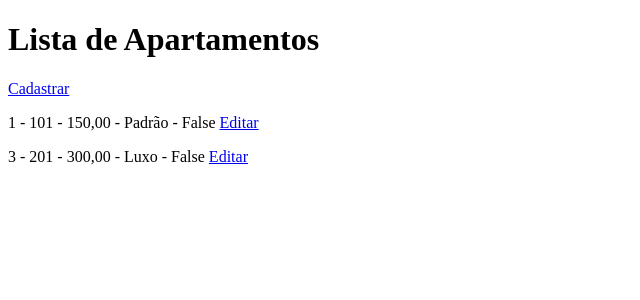
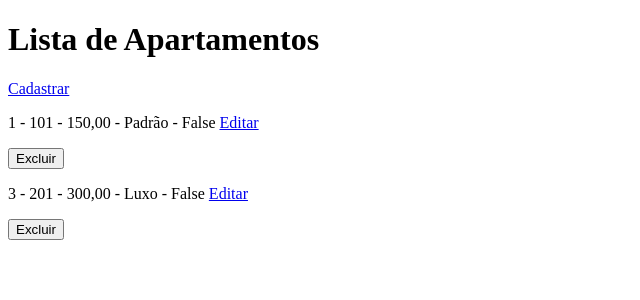
Before and after one commit to lucassmarquess/disciplina-codding, a Django app: page /apartamentos/ in a window 1280 px wide. Shown: the top 300 px of the page, without its empty margins (0-640 px from the left). Run offline with Django 5.2, Linux system fonts and the light colour scheme; data comes from the database, SQL or seed files in the repository; both versions use the stored data as it was after the commit.

Commit message:
feat: cria exclusão de apartamento

```diff
--- a/atividade3/hotel/templates/hotel/apartamentos/listar.html
+++ b/atividade3/hotel/templates/hotel/apartamentos/listar.html
@@ -16,6 +16,10 @@
             {{ apartamento.tipo }} -
             {{ apartamento.status }}
             <a href="{% url 'editar_apartamento' apartamento.id %}">Editar</a>
+            <form method="POST" action="{% url 'excluir_apartamento' apartamento.id %}" onsubmit="return confirm('Tem certeza que deseja inativar esse apartamento?')" >
+                {% csrf_token %}
+                <button type="submit">Excluir</button>
+            </form>
         </p>
     {% empty %}
         <p>Nenhum apartamento cadastrado</p>
--- a/atividade3/hotel/templates/hotel/pessoas/listar.html
+++ b/atividade3/hotel/templates/hotel/pessoas/listar.html
@@ -16,10 +16,8 @@
             {{ pessoa.contato }}
 
             <a href="{% url "editar_pessoa" pessoa.id %}">Editar</a>
-            <form method="POST" action="{% url 'excluir_pessoa' pessoa.id %}" style="display: inline;" onsubmit="return confirm('Tem certeza que deseja inativar esta pessoa?');">
-
+            <form method="POST" action="{% url 'excluir_pessoa' pessoa.id %}" onsubmit="return confirm('Tem certeza que deseja inativar esta pessoa?');">
                 {% csrf_token %}
-
                 <button type="submit">Excluir</button>
             </form>
         </p>
--- a/atividade3/hotel/urls.py
+++ b/atividade3/hotel/urls.py
@@ -1,6 +1,6 @@
 from django.urls import path
 from hotel.views.pessoas import listar_pessoas, cadastrar_pessoa, editar_pessoa, excluir_pessoa
-from hotel.views.apartamentos import listar_apartamentos, cadastrar_apartamento, editar_apartamento
+from hotel.views.apartamentos import listar_apartamentos, cadastrar_apartamento, editar_apartamento, excluir_apartamento
 
 urlpatterns = [
     #pessoas
@@ -12,4 +12,5 @@ urlpatterns = [
         path('apartamentos/', listar_apartamentos, name='listar_apartamentos'),
         path('apartamentos/cadastrar', cadastrar_apartamento, name='cadastrar_apartamento'),
         path('apartamentos/<int:id>/editar', editar_apartamento, name='editar_apartamento'),
+        path('apartamentos/<int:id>/excluir', excluir_apartamento, name='excluir_apartamento'),
     ]
--- a/atividade3/hotel/views/apartamentos.py
+++ b/atividade3/hotel/views/apartamentos.py
@@ -17,6 +17,7 @@ def cadastrar_apartamento(request):
             preco_diaria = preco_diaria,
             tipo = tipo
         )
+
         return redirect("listar_apartamentos")
     return render(request, "hotel/apartamentos/cadastrar.html")
 
@@ -32,5 +33,14 @@ def editar_apartamento(request, id):
         apartamento.preco_diaria = preco_diaria
         apartamento.tipo = tipo
         apartamento.save()
+
         return redirect("listar_apartamentos")
     return render(request, "hotel/apartamentos/editar.html", {'apartamento': apartamento})
+
+def excluir_apartamento(request, id):
+    apartamento = get_object_or_404(Apartamento, id=id)
+
+    apartamento.ativo = False
+    apartamento.save()
+
+    return redirect("listar_apartamentos")
--- a/atividade3/hotel/views/pessoas.py
+++ b/atividade3/hotel/views/pessoas.py
@@ -19,6 +19,7 @@ def cadastrar_pessoa(request):
             cpf = cpf,
             contato = contato
         )
+
         return redirect("listar_pessoas")
     return render(request, "hotel/pessoas/cadastrar.html")
 
```
Also changed, not shown: atividade3/db.sqlite3.
